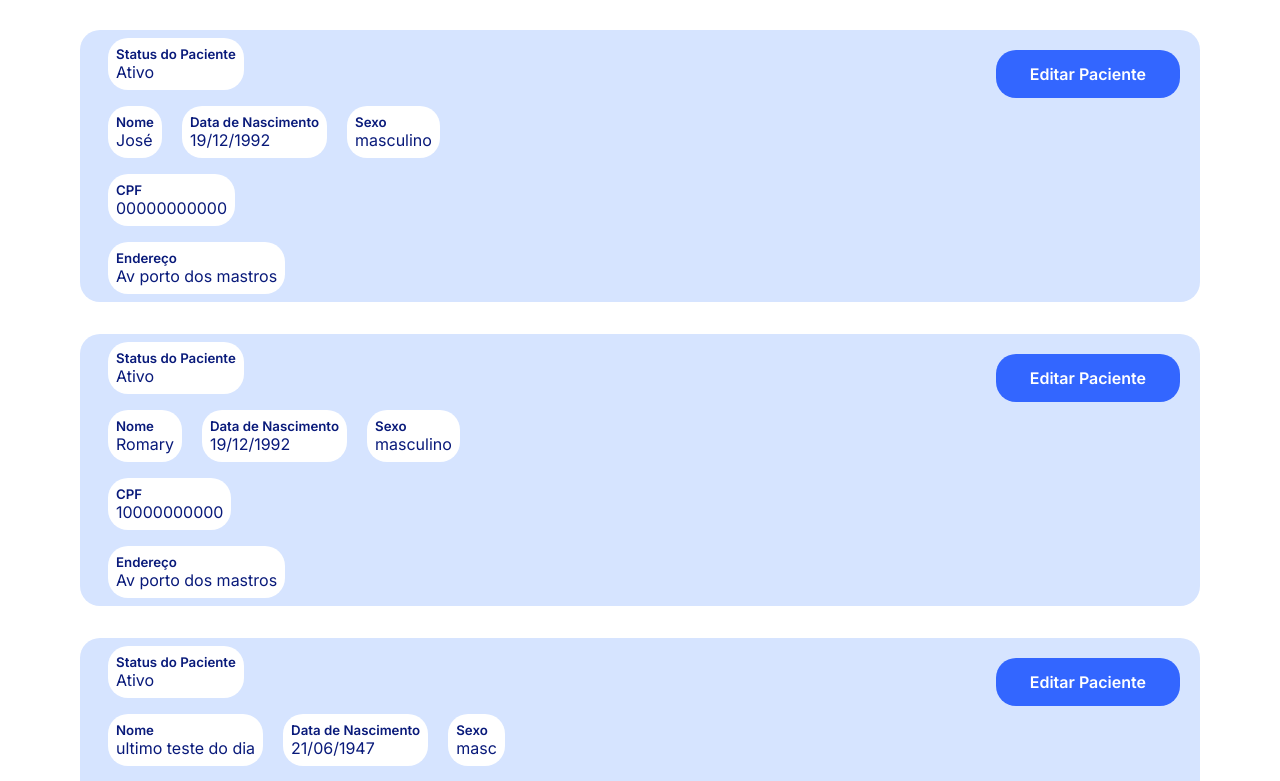
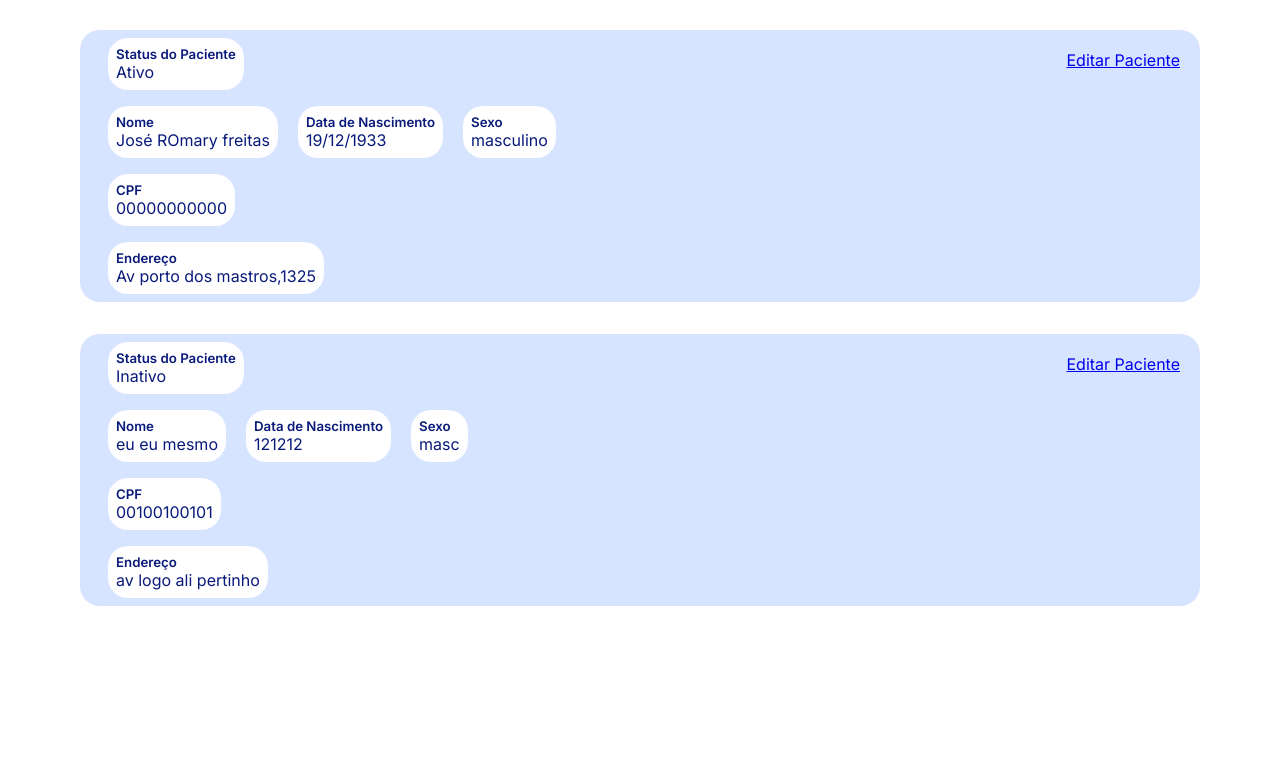
Before and after one commit to jjromary/cadastro-pacientes, a React (Create React App) app: page / in a window 1280 px wide. Shown: the part 234-1015 px from the top of the page. Built offline with nearby package versions, Linux system fonts and the light colour scheme; data requests are answered from the project's data file.

Commit message:
Função Editar Concluída

```diff
--- a/db.json
+++ b/db.json
@@ -2,30 +2,21 @@
   "pacientes": [
     {
       "id": 1,
-      "nome": "José",
-      "data_nascimento": "19/12/1992",
+      "nome": "José ROmary freitas",
+      "data_nascimento": "19/12/1933",
       "cpf": "00000000000",
       "sexo": "masculino",
-      "endereco": "Av porto dos mastros",
+      "endereco": "Av porto dos mastros,1325",
       "status": "Ativo"
     },
     {
-      "id": 2,
-      "nome": "Romary",
-      "data_nascimento": "19/12/1992",
-      "cpf": "10000000000",
-      "sexo": "masculino",
-      "endereco": "Av porto dos mastros",
-      "status": "Ativo"
-    },
-    {
-      "nome": "ultimo teste do dia",
-      "data_nascimento": "21/06/1947",
-      "cpf": "00300400554",
+      "nome": "eu eu mesmo",
+      "data_nascimento": "121212",
+      "cpf": "00100100101",
       "sexo": "masc",
-      "endereco": "tanquinho",
-      "status": "Ativo",
-      "id": 3
+      "endereco": "av logo ali pertinho",
+      "status": "Inativo",
+      "id": 2
     }
   ]
 }
--- a/package.json
+++ b/package.json
@@ -7,6 +7,7 @@
     "@emotion/styled": "^11.6.0",
     "@mui/material": "^5.2.8",
     "@mui/styled-engine-sc": "^5.1.0",
+    "@types/react-router": "^5.1.17",
     "axios": "^0.24.0",
     "formik": "^2.2.9",
     "json-server": "^0.17.0",
--- a/src/Pages/Form/index.tsx
+++ b/src/Pages/Form/index.tsx
@@ -1,12 +1,12 @@
-import React from "react";
 import { useParams } from "react-router-dom";
+import { Form } from "../../components/Form";
 
 export function PagesForm(){
     const { id } = useParams();
 
     return(
         <div>
-            { id && <div>id: {id} </div> }
+           <Form id={id ? Number.parseInt(id, 10) : null }/>
         </div>
     )
 }
--- a/src/components/Cards/index.tsx
+++ b/src/components/Cards/index.tsx
@@ -1,5 +1,6 @@
 import { Container, Content } from "./styles";
 import { Paciente } from "../../types/Paciente";
+import { Link } from "react-router-dom"
 
 type cardProps = {
   paciente: Paciente;
@@ -41,7 +42,7 @@ export function Cards({ paciente }: cardProps) {
           </div>
         </div>
         <div className="actions">
-          <button>Editar Paciente</button>
+          <Link to={`/edit/${paciente.id}`}>Editar Paciente</Link>
         </div>
       </Content>
     </Container>
--- /dev/null
+++ b/src/components/Form/index.tsx
@@ -0,0 +1,81 @@
+import React, { useEffect, useState } from "react";
+// import { Paciente } from "../../types/Paciente";
+import { Container } from "./styles";
+import {useNavigate } from 'react-router-dom'
+import axios from "axios";
+
+interface idProps  {
+  id: number | null;
+}
+
+const initialValue = {
+  nome: '',
+  data_nascimento: '',
+  cpf: '',
+  sexo: '',
+  endereco: '',
+  status: 'Ativo'
+}
+
+export function Form ({id}:( idProps)){
+  const [values, setValues] = useState(initialValue);
+  const navigate = useNavigate()
+
+  useEffect(() => {
+    if (id) {
+      axios.get(`http://localhost:5000/pacientes/${id}`)
+        .then((response)=>{
+          setValues(response.data)
+        })
+    }
+  }, [])
+
+  function Onchange(ev: React.ChangeEvent<HTMLInputElement>) {
+    const { name, value } = ev.target;
+
+    setValues({ ...values, [name]: value });
+  }
+
+  function OnchangeStatus(ev: React.ChangeEvent<HTMLSelectElement>) {
+    const { name, value } = ev.target;
+
+    setValues({ ...values, [name]: value });
+
+  }
+
+  function onSubmit(ev: React.SyntheticEvent) {
+
+    const method = id ? 'put' : 'post';
+    const url = id ? `http://localhost:5000/pacientes/${id}` : `http://localhost:5000/pacientes`
+
+    axios[ method ]( url, values )
+      .then((response) => {
+      });
+
+      navigate("/");
+  }
+    return(
+        <Container onSubmit={onSubmit}>
+          <h2> Formulário Paciente</h2>
+
+          <input placeholder="Nome" id="nome" name="nome" onChange={Onchange} value={values.nome} required/>
+          <input placeholder="Data de nascimento" id="data_nascimento" name="data_nascimento"onChange={Onchange} value={values.data_nascimento} required/>
+          <input placeholder="CPF" id="cpf" name="cpf" onChange={Onchange} value={values.cpf} required/>
+          <input placeholder="Sexo" id="sexo" name="sexo" onChange={Onchange} value={values.sexo} required/>
+          <input placeholder="Endereço" id="endereco" name="endereco" onChange={Onchange} value={values.endereco} />
+
+          <div className="labelStatus">
+            <span>Status do Paciente</span>
+          </div>
+
+          <select id="status" name="status" onChange={OnchangeStatus} required>
+            <option value="Ativo">Ativo</option>
+            <option value="Inativo">Inativo</option>
+          </select>
+          <div  className="saveButton">
+          <button type="submit">Salvar</button>
+
+          </div>
+        </Container>
+    )
+}
--- /dev/null
+++ b/src/components/Form/styles.ts
@@ -0,0 +1,69 @@
+import styled from "styled-components";
+
+export const Container = styled.form`
+max-width: 1120px;
+margin: 0 auto;
+
+  input {
+    width: 100%;
+    padding: 1rem;
+    height: 4rem;
+    border-radius: 1.25rem;
+    margin-top: 2.75rem;
+    border: 0;
+    background: #d6e4ff;
+    font-weight: 400;
+    font-size: 1rem;
+    /* resize: none; */
+
+    & + input {
+      margin-top: 1rem;
+    }
+
+    ::-webkit-input-placeholder {
+      color: #777777;
+      padding: 1rem;
+    }
+  }
+
+  .saveButton{
+    button[type="submit"] {
+      width: 100%;
+      padding: 0 1.5rem;
+      height: 4rem;
+      background: #3366FF;
+      color: #fff;
+      border-radius: 1.25rem;
+      border: 0;
+      font-size: 1rem;
+      margin-top: 1.25rem;
+      font-weight: 600;
+
+      transition: filter 0.2s;
+
+      &:hover {
+        filter: brightness(0.9);
+      }
+    }
+
+  }
+
+  .labelStatus {
+    margin-top: 1.25rem;
+    text-align: center;
+  }
+
+  select {
+    width: 100%;
+    padding: 1rem;
+    height: 4rem;
+    margin-top: 0.5rem;
+    border-radius: 1.25rem;
+    border: 0;
+    background: #d6e4ff;
+    font-weight: 400;
+    font-size: 1rem;
+    resize: none;
+
+  }
+`;
--- a/src/components/NewPacienteModal/index.tsx
+++ b/src/components/NewPacienteModal/index.tsx
@@ -1,9 +1,6 @@
 import Modal from "react-modal";
-import { Container } from "./styles";
 import closeimg from "../../assets/close.svg";
-import { Paciente } from "../../types/Paciente";
-import React, { useState } from "react";
-import axios from "axios";
+import { Form } from "../Form";
 
 Modal.setAppElement("#root"); //acessibilidade
 
@@ -14,27 +11,6 @@ interface NewPacienteModalProps {
 
 
 export function NewPacienteModal({isOpen, onRequestClose}: NewPacienteModalProps) {
-  const [values, setValues] = useState<Paciente[]>([]);
-
-  function Onchange(ev: React.ChangeEvent<HTMLInputElement>) {
-    const { name, value } = ev.target;
-
-    setValues({ ...values, [name]: value });
-  }
-
-  function OnchangeStatus(ev: React.ChangeEvent<HTMLSelectElement>) {
-    const { name, value } = ev.target;
-
-    setValues({ ...values, [name]: value });
-
-  }
-
-  function onSubmit(ev: React.SyntheticEvent) {
-    axios.post("http://localhost:5000/pacientes", values)
-      .then((response) => {});
-  }
-
-  console.log("OnchangeStatus",{values})
 
   return (
     <>
@@ -52,25 +28,8 @@ export function NewPacienteModal({isOpen, onRequestClose}: NewPacienteModalProps
           <img src={closeimg} alt="fechar modal" />
         </button>
 
-        <Container onSubmit={onSubmit}>
-          <h2> Cadastrar Novo Paciente</h2>
+        <Form id={null}/>
 
-          <input placeholder="Nome" id="nome" name="nome" onChange={Onchange} required/>
-          <input placeholder="Data de nascimento" id="data_nascimento" name="data_nascimento"onChange={Onchange} required/>
-          <input placeholder="CPF" id="cpf" name="cpf" onChange={Onchange} required/>
-          <input placeholder="Sexo" id="sexo" name="sexo" onChange={Onchange} required/>
-          <input placeholder="Endereço" id="endereco" name="endereco" onChange={Onchange} />
-
-          <div className="labelStatus">
-            <span>Status do Paciente</span>
-          </div>
-
-          <select id="status" name="status" onChange={OnchangeStatus} required>
-            <option value="Ativo" >Ativo</option>
-            <option value="Inativo">Inativo</option>
-          </select>
-          <button type="submit">Salvar</button>
-        </Container>
       </Modal>
     </>
   );
```
Also changed, not shown: 1 other file (tests, documents, lock files or other folders).
